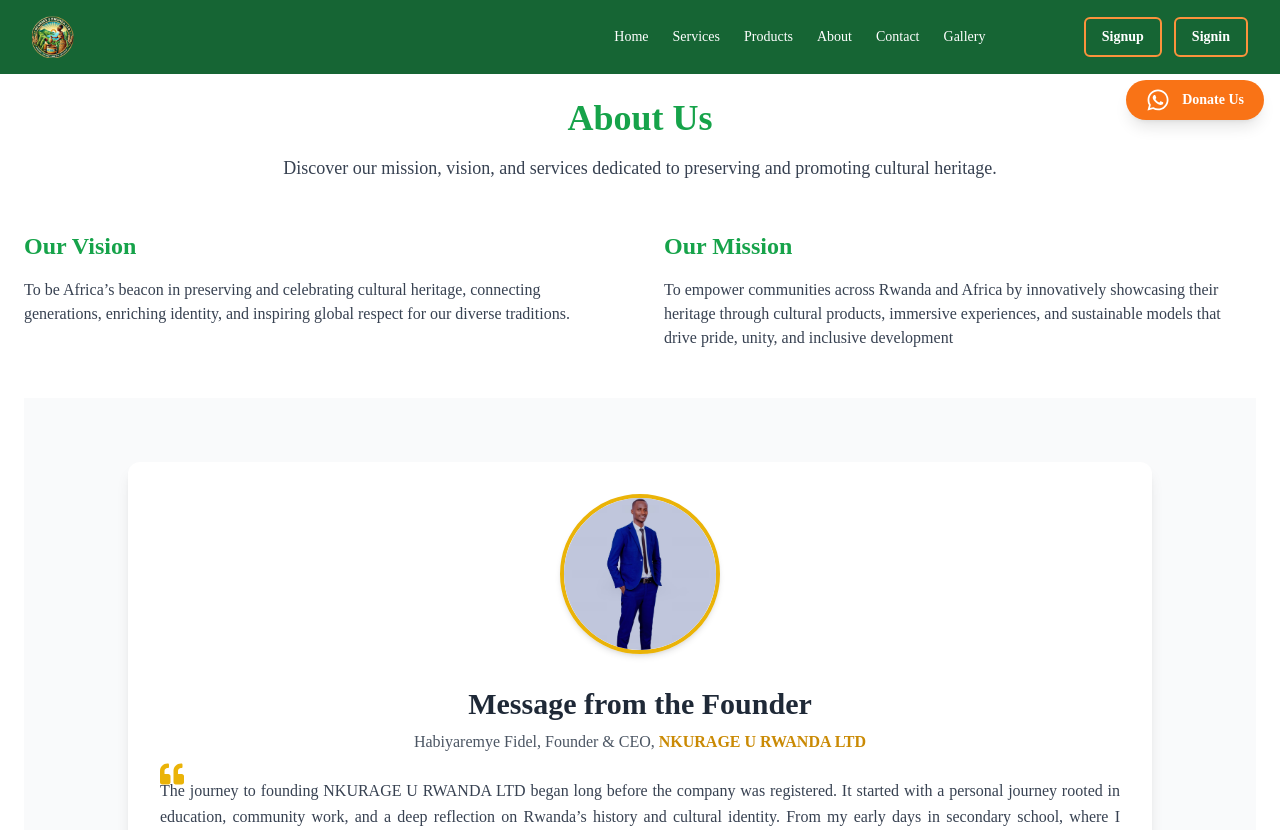
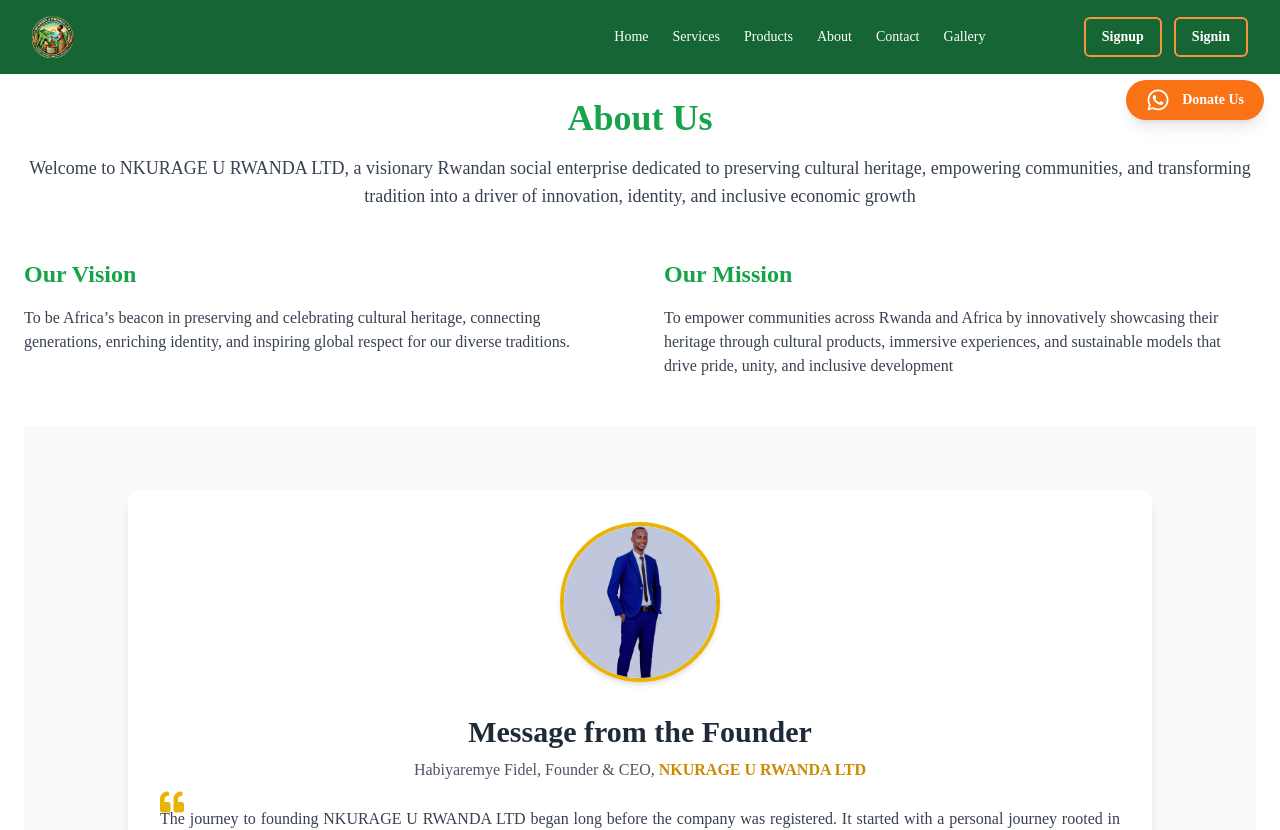
Before and after one commit to Bonheurbrave/nkurageurwanda, a React (Vite) app: page /about-us in a window 1280 px wide. Shown: the top 830 px of the page. Built offline with nearby package versions, Linux system fonts and the light colour scheme.

Commit message:
Update AboutUs.jsx

```diff
--- a/src/pages/AboutUs.jsx
+++ b/src/pages/AboutUs.jsx
@@ -19,8 +19,7 @@
       >
         <h1 className="text-4xl font-bold text-green-600">About Us</h1>
         <p className="text-lg text-gray-700 mt-4">
-          Discover our mission, vision, and services dedicated to preserving
-          and promoting cultural heritage.
+          Welcome to NKURAGE U RWANDA LTD, a visionary Rwandan social enterprise dedicated to preserving cultural heritage, empowering communities, and transforming tradition into a driver of innovation, identity, and inclusive economic growth
         </p>
       </motion.div>
 
```
